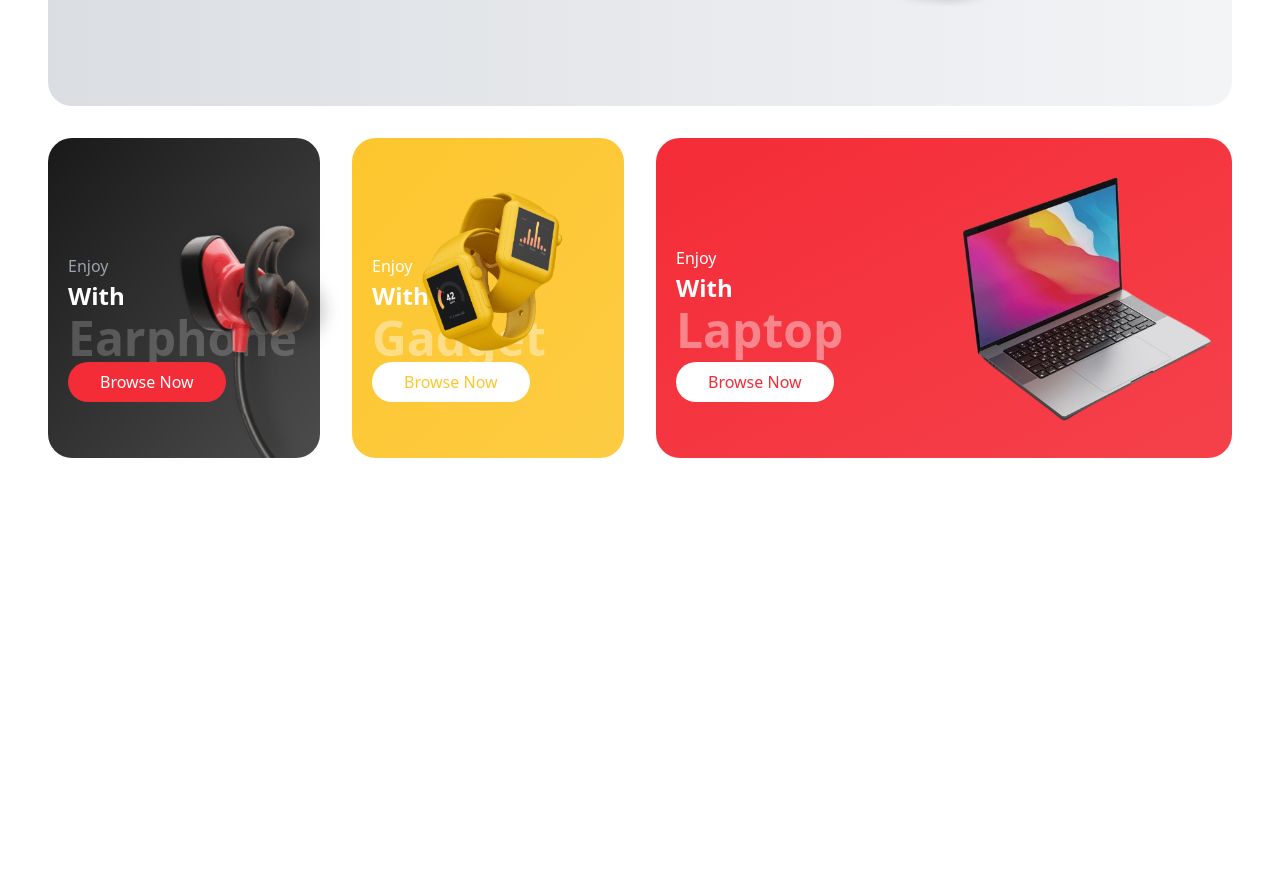
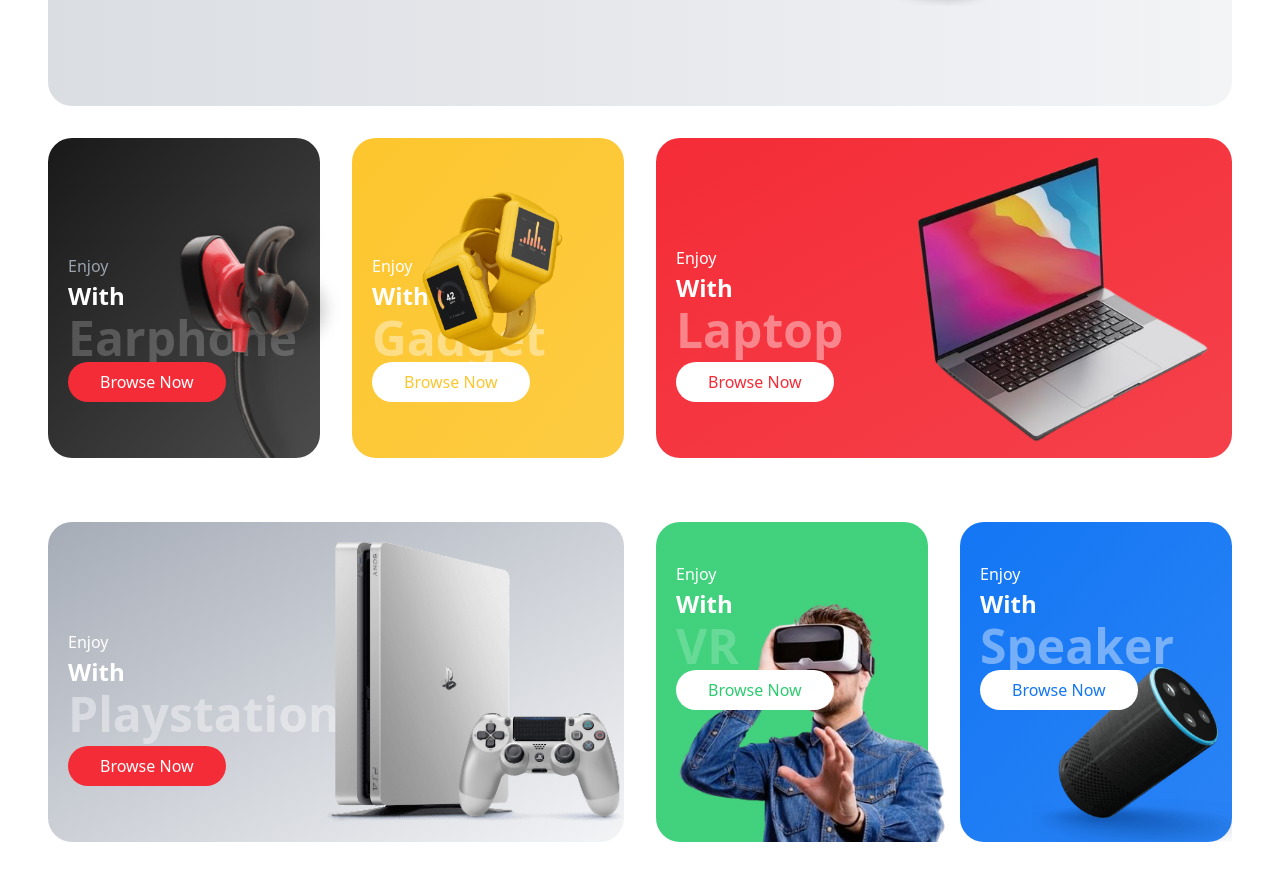
Before and after one commit to Herryking25/King-Shop, a React (Vite) app: page / in a window 1280 px wide. Shown: the part 620-1494 px from the top of the page. Before the commit the page ends 1110 px from the top, so only its background shows below. Built offline with nearby package versions, Linux system fonts and the light colour scheme.

Commit message:
category2

```diff
--- a/src/App.jsx
+++ b/src/App.jsx
@@ -2,6 +2,7 @@
 import Navbar from './components/Navbar/Navbar'
 import Hero from './components/Hero/Hero'
 import Category from './components/Category/Category'
+import Category2 from './components/Category/Category2'
 
 const App = () => {
   return (
@@ -9,6 +10,7 @@
       <Navbar />
       <Hero />
       <Category />
+      <Category2 />
 
     </div>
   )
--- a/src/components/Category/Category.jsx
+++ b/src/components/Category/Category.jsx
@@ -45,7 +45,7 @@
                     </div>
                 </div>
                 <img src={Image2} alt=""
-                className='w-[320px] absolute -right-4 lg:top-[40px] '
+                className='w-[320px] absolute -right-4 lg:top-[40px]'
                 />
             </div>
             {/* third col */}
@@ -64,7 +64,7 @@
                     </div>
                 </div>
                 <img src={Image3} alt=""
-                className='w-[300px] absolute top-1/2 -translate-y-1/2 -right-0'
+                className='w-[350px] absolute top-1/2 -translate-y-1/2 -right-0'
                 />
             </div>
         </div>
--- a/src/components/Category/Category2.jsx
+++ b/src/components/Category/Category2.jsx
@@ -1,11 +1,77 @@
 import React from 'react'
+import Image1 from '../../assets/category/gaming.png'
+import Image2 from '../../assets/category/vr.png'
+import Image3 from '../../assets/category/speaker.png'
+import Button from '../Shared/Button'
 
-const Category2 = () => {
+
+const Category = () => {
   return (
-    <div>
+    <div className='py-8'>
+      <div className='container'>
+        <div className="grid grid-cols-1 sm:grid-cols-2 lg:grid-cols-4 gap-8">
+          {/* first col */}
+          <div className='col-span-2 py-10 pl-5 bg-gradient-to-br from-gray-400/90 to-gray-100  text-white
+            rounded-3xl relative h-[320px] flex items-end'>
+                <div>
+                    <div className='mb-4'>
+                        <p className='mb-[2px] text-white'>Enjoy</p>
+                        <p className='mb-[2px] text-2xl font-semibold'>With</p>
+                        <p className='text-4xl xl:text-5xl font-bold opacity-40 mb-2'>Playstation</p>
+                        <Button
+                        text="Browse Now"
+                        bgColor={"bg-primary"}
+                        textColor={"text-white"}
+                        />
+                    </div>
+                </div>
+                <img src={Image1} alt=""
+                className='w-[300px] absolute top-1/2 -translate-y-1/2 -right-0'
+                />
+            </div>
+            {/* second col */}
+            <div className='py-10 pl-5 bg-gradient-to-br from-brandGreen/90 to-brandGreen/90  text-white
+            rounded-3xl relative h-[320px] flex items-start'>
+                <div>
+                    <div className='mb-4'>
+                        <p className='mb-[2px] text-white'>Enjoy</p>
+                        <p className='text-2xl font-semibold mb-[2px]'>With</p>
+                        <p className='text-4xl xl:text-5xl font-bold opacity-20'>VR</p>
+                        <Button
+                        text="Browse Now"
+                        bgColor={"bg-white"}
+                        textColor={"text-brandGreen"}
+                        />
+                    </div>
+                </div>
+                <img src={Image2} alt=""
+                className='w-[320px] absolute bottom-0 '
+                />
+            </div>
+            {/* third col */}
+            <div className='py-10 pl-5 bg-gradient-to-br from-brandBlue to-brandBlue/90  text-white
+            rounded-3xl relative h-[320px] flex items-start'>
+                <div>
+                    <div className='mb-4'>
+                        <p className='mb-[2px] text-white'>Enjoy</p>
+                        <p className='text-2xl font-semibold mb-[2px]'>With</p>
+                        <p className='text-4xl xl:text-5xl font-bold opacity-40'>Speaker</p>
+                        <Button
+                        text="Browse Now"
+                        bgColor={"bg-white"}
+                        textColor={"text-brandBlue"}
+                        />
+                    </div>
+                </div>
+                <img src={Image3} alt=""
+                className='w-[200px] absolute bottom-0 right-0'
+                />
+            </div>
 
+        </div>
+      </div>
     </div>
   )
 }
 
-export default Category2
+export default Category
```
